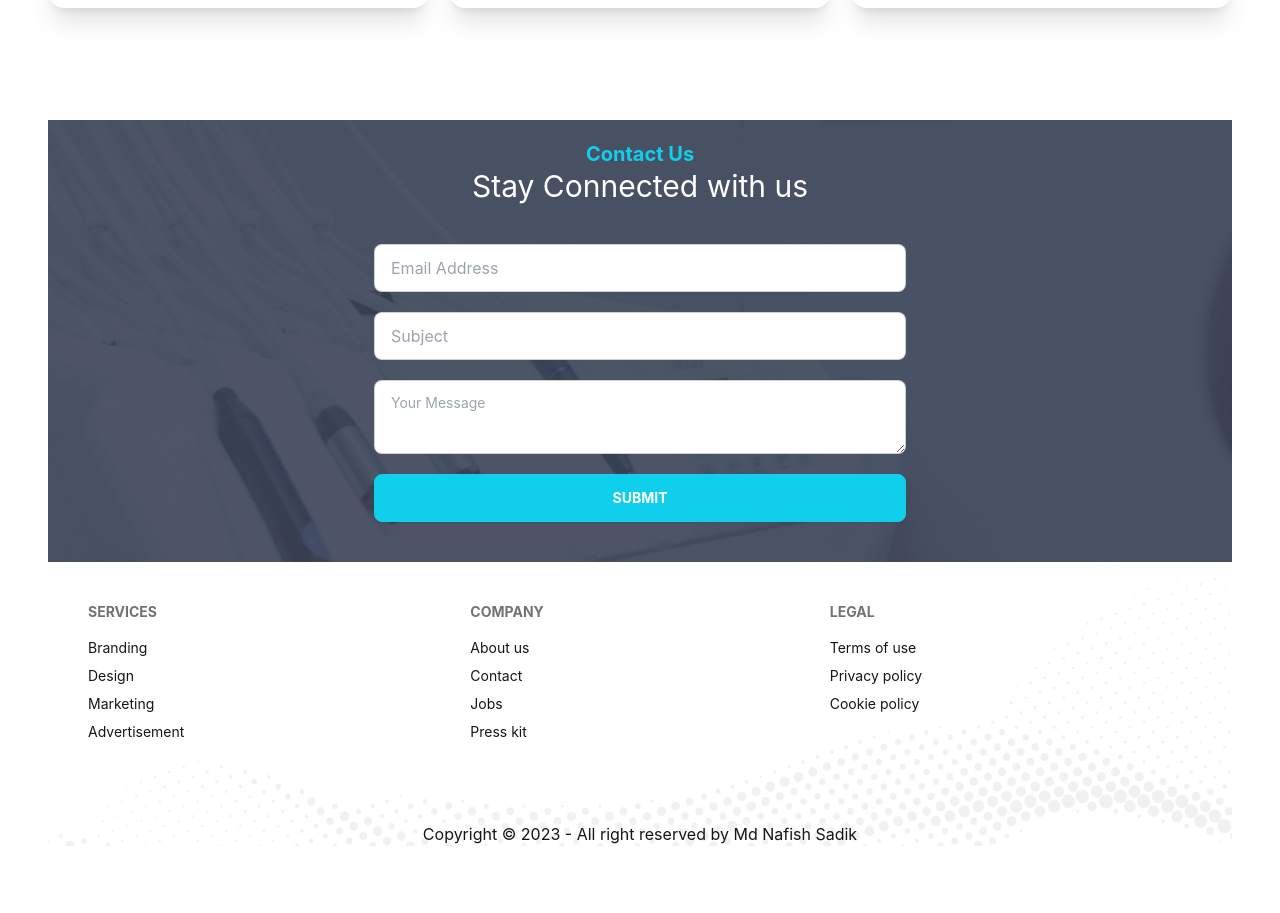
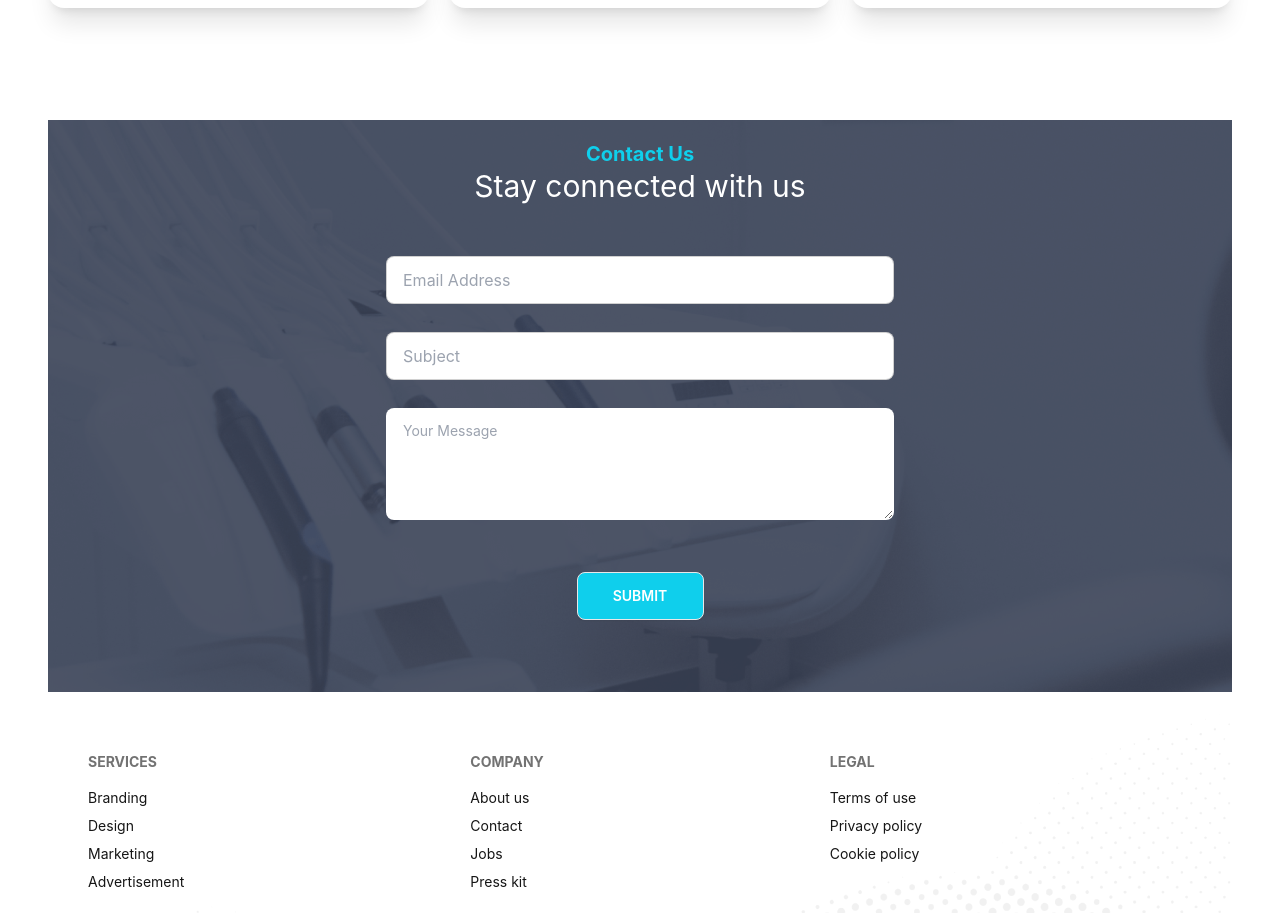
Before and after one commit to nafish08/dental-care-client, a React (Create React App) app: page / in a window 1280 px wide. Shown: the part 3580-4493 px from the top of the page. Before the commit the page ends 4466 px from the top, so only its background shows below. Built offline with nearby package versions, Linux system fonts and the light colour scheme.

Commit message:
ContactForm component updated

```diff
--- a/src/Pages/Home/ContactForm.js
+++ b/src/Pages/Home/ContactForm.js
@@ -6,17 +6,23 @@ const ContactForm = () => {
     return (
         <section style={{
             background: `url(${appointment})`
-        }} className='p-5'>
-            <div className='text-center'>
-                <h4 className='text-xl text-primary font-bold'>Contact Us</h4>
-                <h2 className='text-3xl text-white'>Stay Connected with us</h2>
-            </div>
-            <div className="form-control lg:w-1/2 m-auto p-5">
-                <input type="text" placeholder="Email Address" className="input input-bordered my-5" />
-                <input type="text" placeholder="Subject" className="input input-bordered " />
-                <textarea className="textarea textarea-bordered my-5" placeholder="Your Message"></textarea>
-                <PrimaryButton>Submit</PrimaryButton>
-            </div>
+        }} className='p-5 my-5 text-center'>
+            <h3 className='text-xl font-bold text-primary'>Contact Us</h3>
+            <h2 className='text-3xl text-white'>Stay connected with us</h2>
+            <form class="card-body mx-auto my-5 lg:w-1/2">
+                <div class="form-control mb-5">
+                    <input type="email" placeholder="Email Address" class="input input-bordered" required />
+                </div>
+                <div class="form-control mb-5">
+                    <input type="password" placeholder="Subject" class="input input-bordered" required />
+                </div>
+                <div className='form-control mb-5'>
+                    <textarea class="textarea h-28" placeholder="Your Message"></textarea>
+                </div>
+                <div class="form-control mx-auto mt-6 w-1/4">
+                    <button class="btn bg-primary text-white uppercase">Submit</button>
+                </div>
+            </form>
         </section>
     );
 };
```
